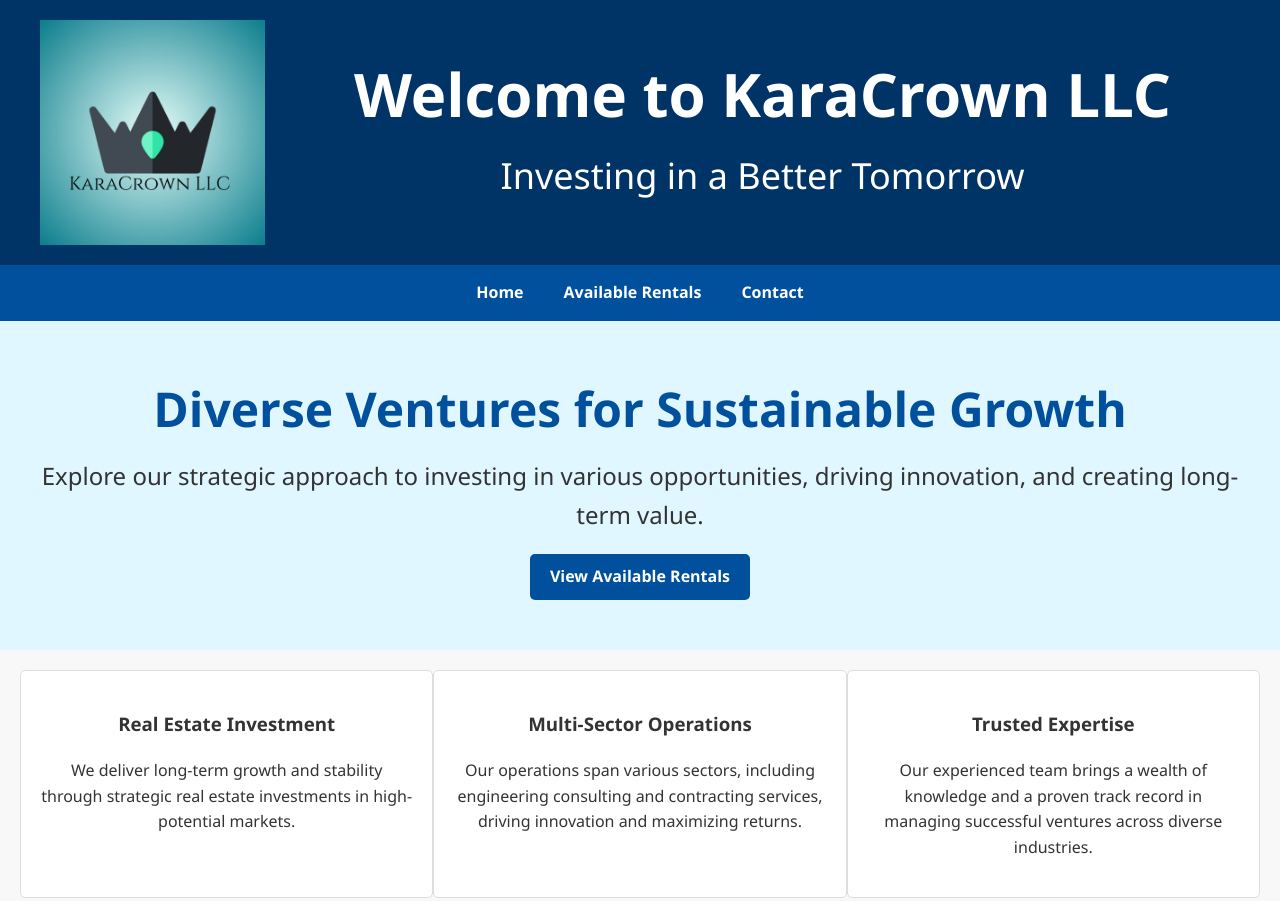
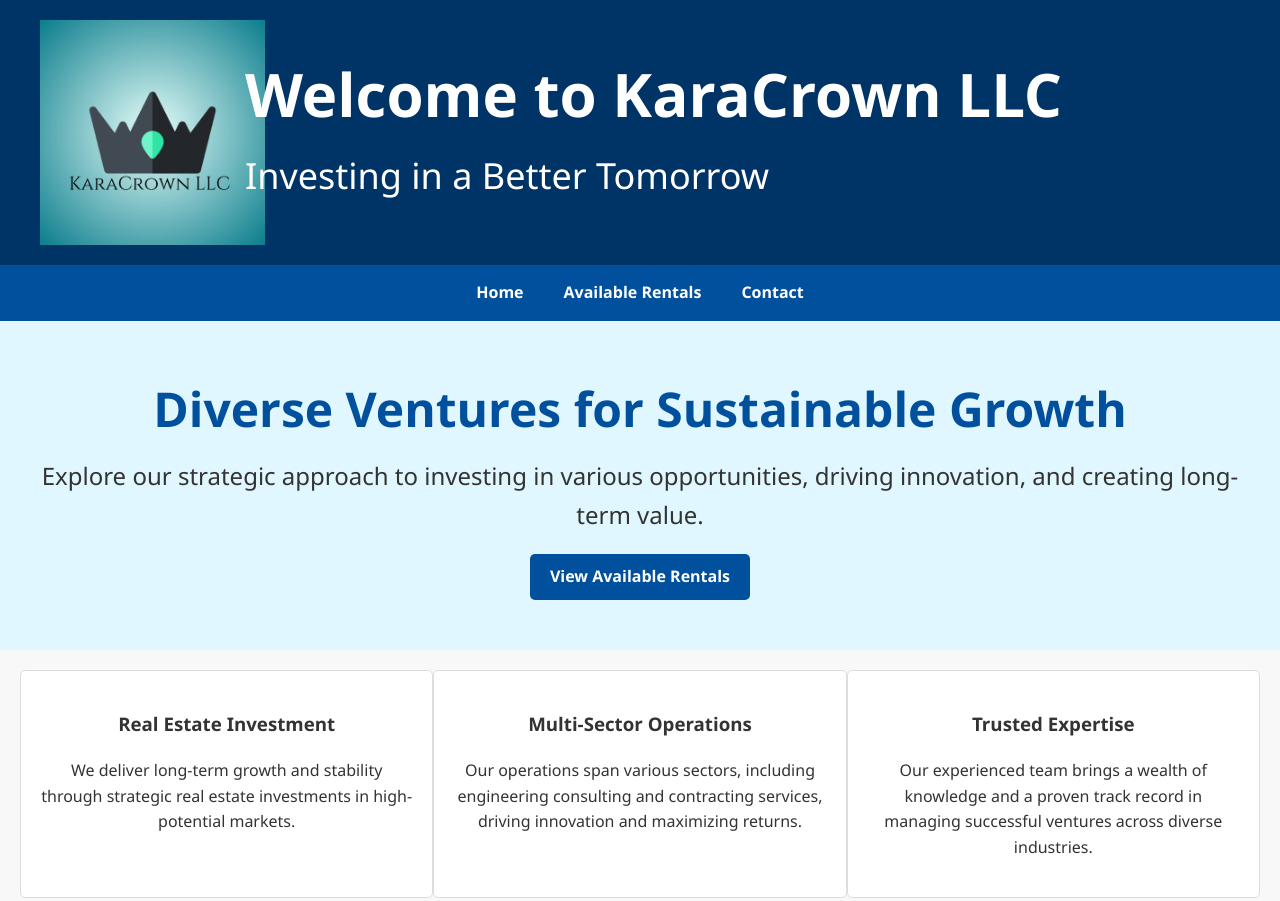
Before and after one commit to ekarabu/karacrown-website, a website: page index.html in a window 1280 px wide. Shown: the top 901 px of the page. Drawn offline with Linux system fonts and the light colour scheme.

Commit message:
adjsuted header position

```diff
--- a/style.css
+++ b/style.css
@@ -21,14 +21,15 @@ header {
 }
 
 .logo {
-    width: 225px; /* Increased size of the logo to 1.5 times (150px * 1.5) */
+    width: 225px; /* Logo size increased to 1.5 times */
     height: auto;
     margin-right: 20px; /* Space between logo and header text */
 }
 
 .header-text {
-    text-align: center; /* Center the text */
+    text-align: left; /* Align text to the left */
     flex-grow: 1; /* Allow text to take up the remaining space */
+    margin-left: -40px; /* Shift text slightly to the left */
 }
 
 .header-text h1 {
```
